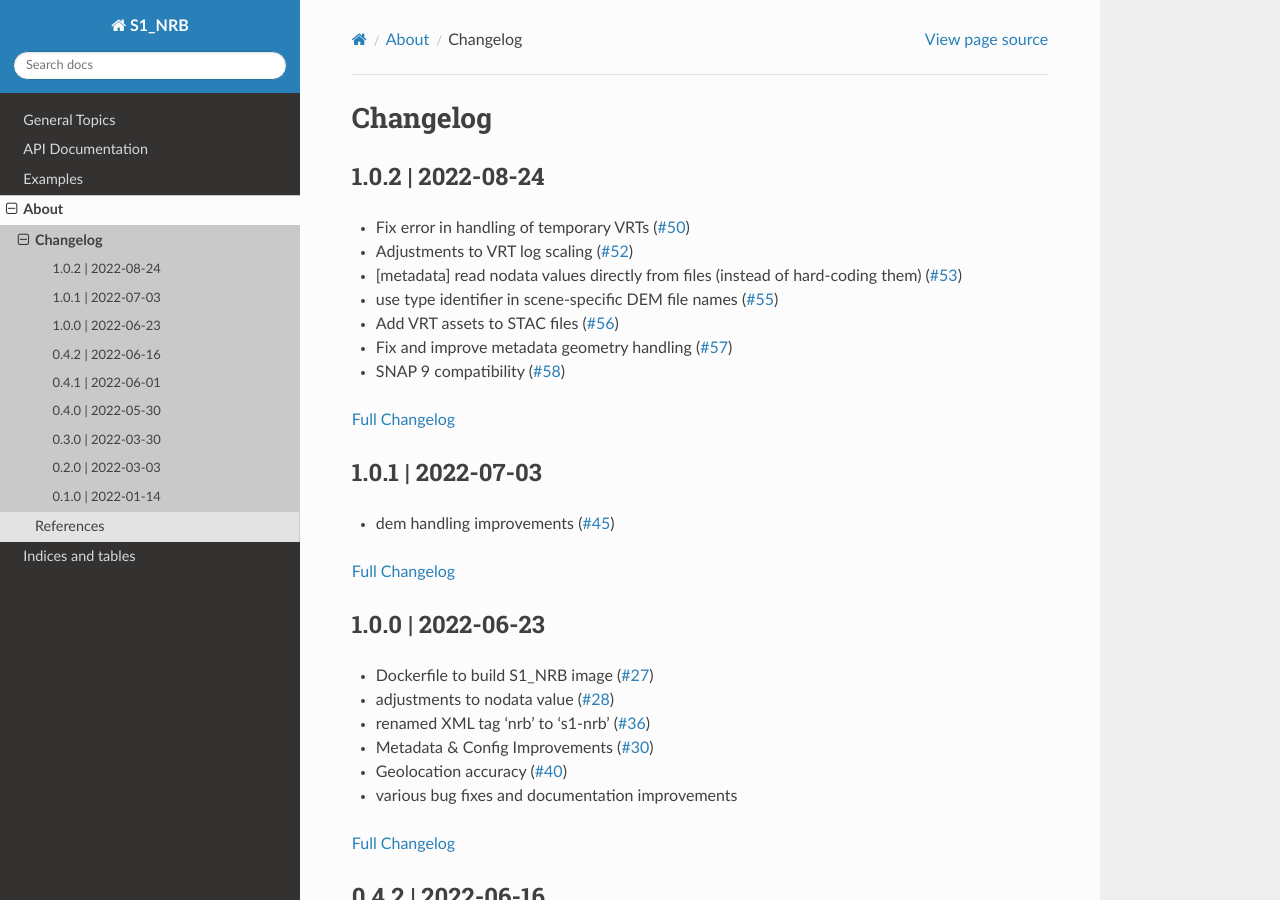
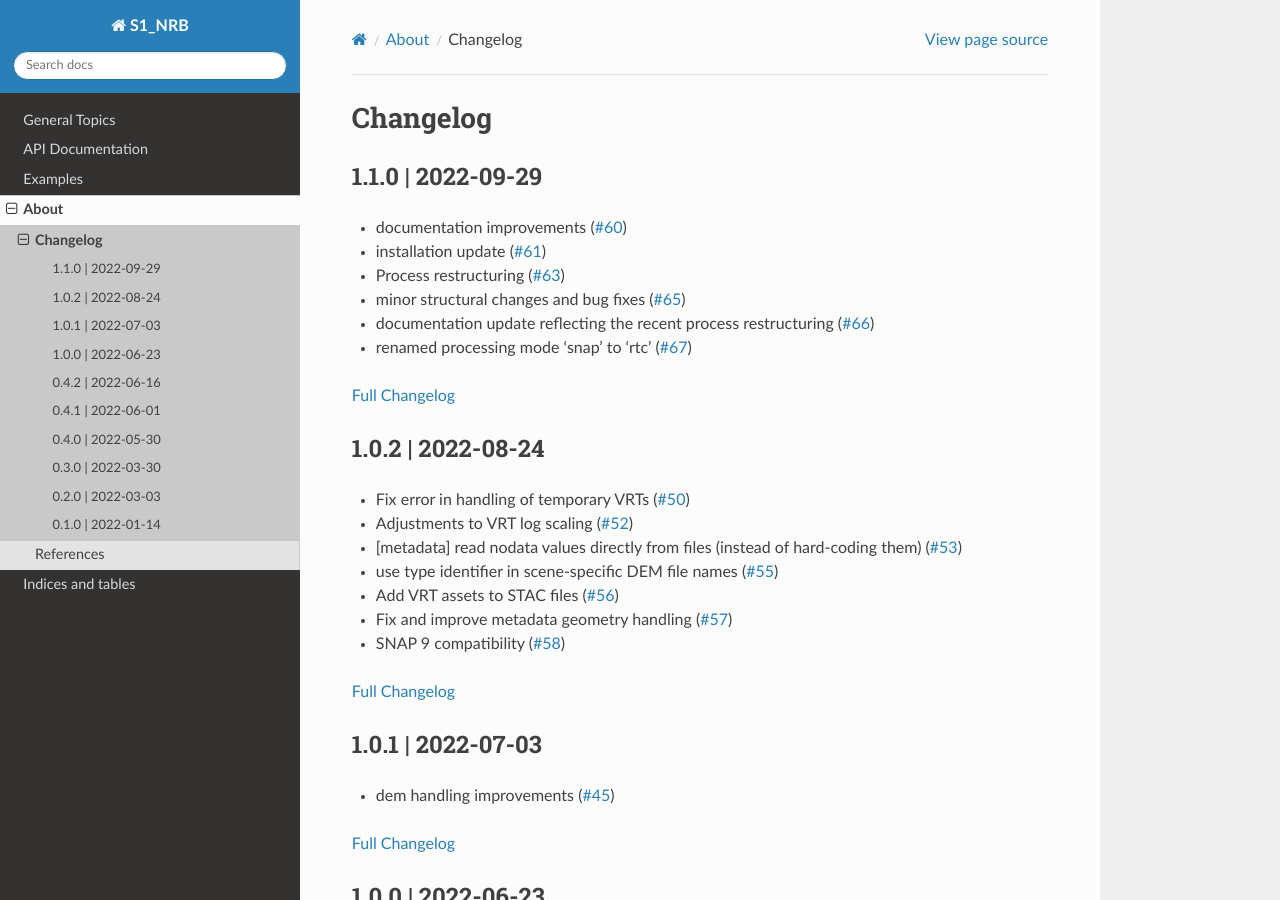
Before and after one commit to SAR-ARD/s1ard, a Sphinx documentation site: the page built from docs/about/changelog.rst, in a window 1280 px wide and 900 px high. Built offline with Sphinx 7.4.7 and the Read the Docs theme 2.0.0, drawn with Linux system fonts in a browser that asks for light colours.

Commit message:
version 1.1.0 changelog

```diff
--- a/docs/about/changelog.rst
+++ b/docs/about/changelog.rst
@@ -1,5 +1,17 @@
 Changelog
 =========
+
+1.1.0 | 2022-09-29
+------------------
+
+* documentation improvements (`#60 <https://github.com/SAR-ARD/S1_NRB/pull/60>`_)
+* installation update (`#61 <https://github.com/SAR-ARD/S1_NRB/pull/61>`_)
+* Process restructuring (`#63 <https://github.com/SAR-ARD/S1_NRB/pull/63>`_)
+* minor structural changes and bug fixes (`#65 <https://github.com/SAR-ARD/S1_NRB/pull/65>`_)
+* documentation update reflecting the recent process restructuring (`#66 <https://github.com/SAR-ARD/S1_NRB/pull/66>`_)
+* renamed processing mode 'snap' to 'rtc' (`#67 <https://github.com/SAR-ARD/S1_NRB/pull/67>`_)
+
+`Full Changelog <https://github.com/SAR-ARD/S1_NRB/compare/v1.0.2...v1.1.0>`_
 
 1.0.2 | 2022-08-24
 ------------------
```
